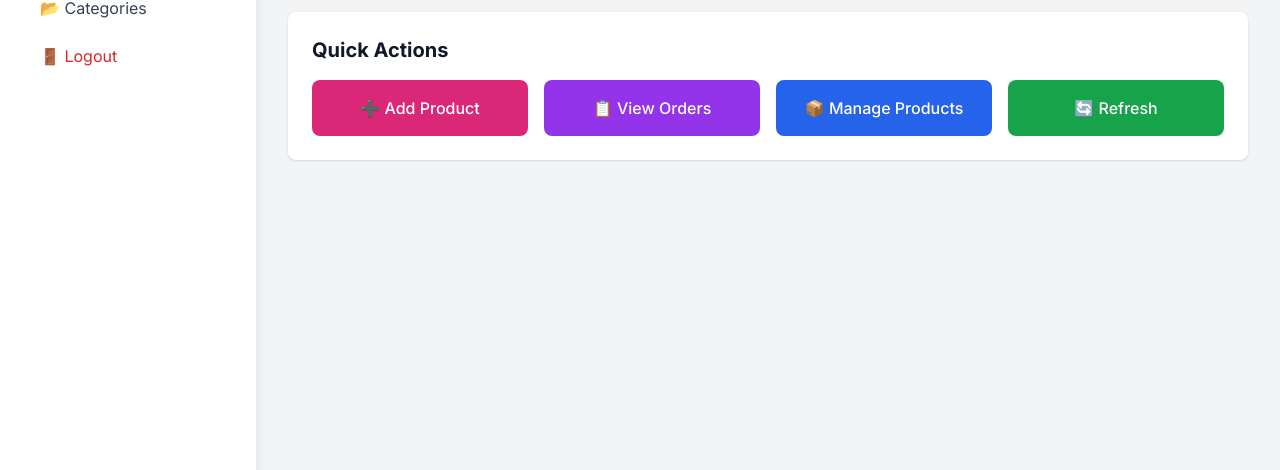
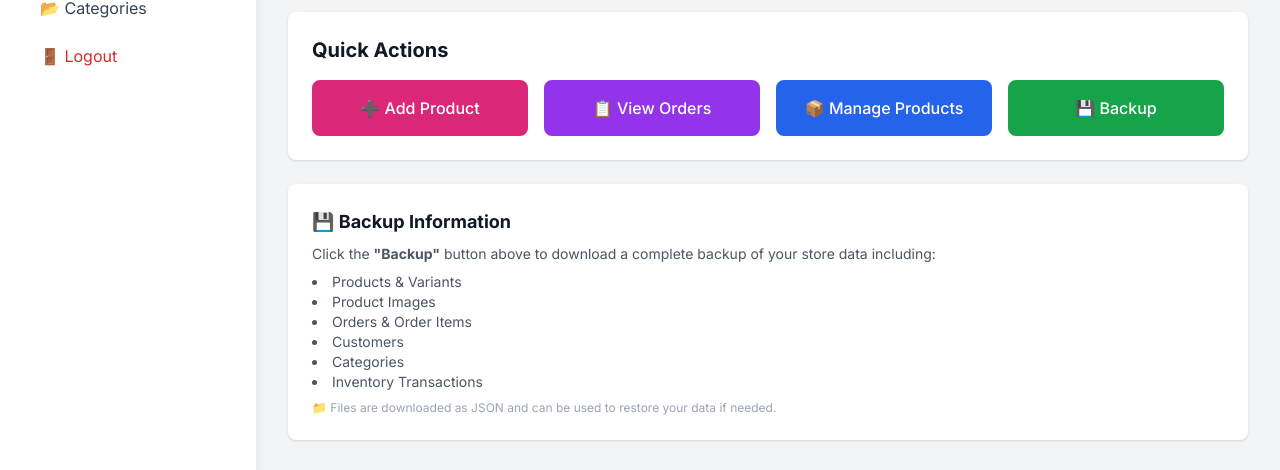
Before and after one commit to dodziofficial/nads-beauty-bar, a Next.js app: page /admin/dashboard in a window 1280 px wide. Shown: the part 244-714 px from the top of the page. Built offline with nearby package versions, Linux system fonts and the light colour scheme; no server answers; the database is empty; sample sign-in values are in the browser's storage.

Commit message:
Fix: Add working search bar to header

```diff
--- a/src/app/admin/dashboard/page.tsx
+++ b/src/app/admin/dashboard/page.tsx
@@ -16,6 +16,7 @@ export default function AdminDashboard() {
     outOfStock: 0
   })
   const [loading, setLoading] = useState(true)
+  const [backupLoading, setBackupLoading] = useState(false)
 
   useEffect(() => {
     const auth = localStorage.getItem('adminAuth')
@@ -72,6 +73,68 @@ export default function AdminDashboard() {
       console.error('Error fetching stats:', error)
     } finally {
       setLoading(false)
+    }
+  }
+
+  // ============================================
+  // BACKUP FUNCTION
+  // ============================================
+  const handleBackup = async () => {
+    if (!confirm('📦 This will download a complete backup of your data (products, orders, customers, etc.). Continue?')) return
+
+    setBackupLoading(true)
+
+    try {
+      const tables = [
+        'products',
+        'product_variants',
+        'product_images',
+        'orders',
+        'order_items',
+        'customers',
+        'categories',
+        'inventory_transactions'
+      ]
+
+      const backupData: any = {
+        exported_at: new Date().toISOString(),
+        store: 'NADS BEAUTY BAR'
+      }
+
+      for (const table of tables) {
+        const { data, error } = await supabase.from(table).select('*')
+        if (error) {
+          console.warn(`⚠️ Could not backup ${table}:`, error.message)
+          backupData[table] = []
+        } else {
+          backupData[table] = data || []
+        }
+      }
+
+      // Add stats to backup
+      backupData.stats = stats
+
+      // Create JSON file
+      const json = JSON.stringify(backupData, null, 2)
+      const blob = new Blob([json], { type: 'application/json' })
+      const url = URL.createObjectURL(blob)
+
+      // Download
+      const a = document.createElement('a')
+      a.href = url
+      a.download = `nads-beauty-bar-backup-${new Date().toISOString().slice(0,10)}.json`
+      document.body.appendChild(a)
+      a.click()
+      document.body.removeChild(a)
+      URL.revokeObjectURL(url)
+
+      const totalRecords = Object.values(backupData).reduce((sum: number, arr: any) => sum + (Array.isArray(arr) ? arr.length : 0), 0)
+      alert(`✅ Backup completed successfully!\n\n📊 Total records backed up: ${totalRecords}\n📁 File: nads-beauty-bar-backup-${new Date().toISOString().slice(0,10)}.json`)
+    } catch (error: any) {
+      alert('❌ Error creating backup: ' + error.message)
+      console.error('Backup error:', error)
+    } finally {
+      setBackupLoading(false)
     }
   }
 
@@ -179,12 +242,32 @@ export default function AdminDashboard() {
                     📦 Manage Products
                   </Link>
                   <button
-                    onClick={() => fetchStats()}
-                    className="bg-green-600 text-white p-4 rounded-lg text-center hover:bg-green-700 transition font-medium"
+                    onClick={handleBackup}
+                    disabled={backupLoading}
+                    className="bg-green-600 text-white p-4 rounded-lg text-center hover:bg-green-700 transition font-medium disabled:opacity-50"
                   >
-                    🔄 Refresh
+                    {backupLoading ? '⏳ Backing up...' : '💾 Backup'}
                   </button>
                 </div>
+              </div>
+
+              {/* Backup Info */}
+              <div className="mt-6 bg-white rounded-lg shadow p-6">
+                <h3 className="text-lg font-bold text-gray-900 mb-2">💾 Backup Information</h3>
+                <p className="text-sm text-gray-600">
+                  Click the <strong>"Backup"</strong> button above to download a complete backup of your store data including:
+                </p>
+                <ul className="mt-2 text-sm text-gray-600 list-disc list-inside">
+                  <li>Products & Variants</li>
+                  <li>Product Images</li>
+                  <li>Orders & Order Items</li>
+                  <li>Customers</li>
+                  <li>Categories</li>
+                  <li>Inventory Transactions</li>
+                </ul>
+                <p className="text-xs text-gray-400 mt-2">
+                  📁 Files are downloaded as JSON and can be used to restore your data if needed.
+                </p>
               </div>
             </>
           )}
--- a/src/components/Footer.tsx
+++ b/src/components/Footer.tsx
@@ -8,7 +8,7 @@ export default function Footer() {
           <div>
             <h3 className="font-bold text-lg mb-4">NADS BEAUTY BAR</h3>
             <p className="text-gray-400 text-sm">WEARIT.LOVEIT.OWNIT.</p>
-            <p className="text-gray-400 text-sm mt-2">Akobalm Balm Street, Sepe Timpon</p>
+            <p className="text-gray-400 text-sm mt-2">Akobalm Street, Sepe Timpon, Kumasi</p>
             <p className="text-gray-400 text-sm">Near Benab Oil</p>
           </div>
           <div>
```
